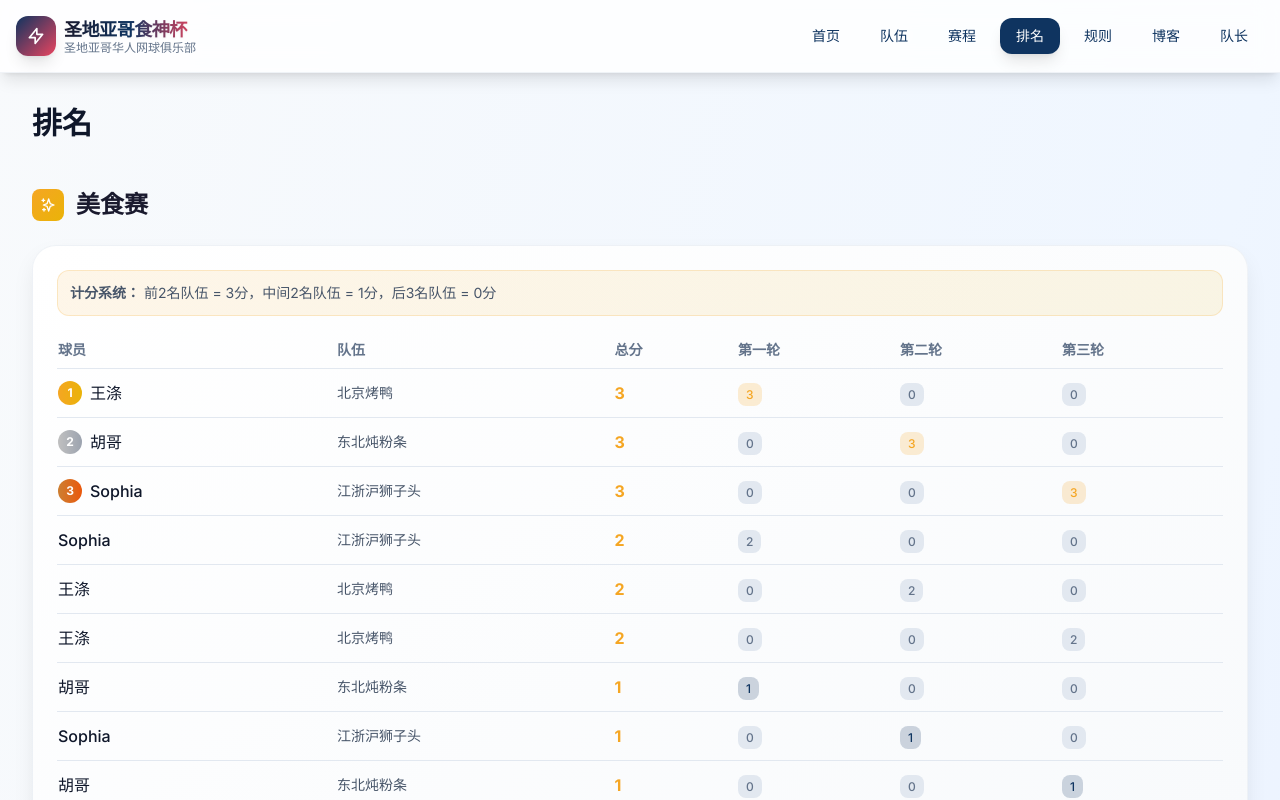
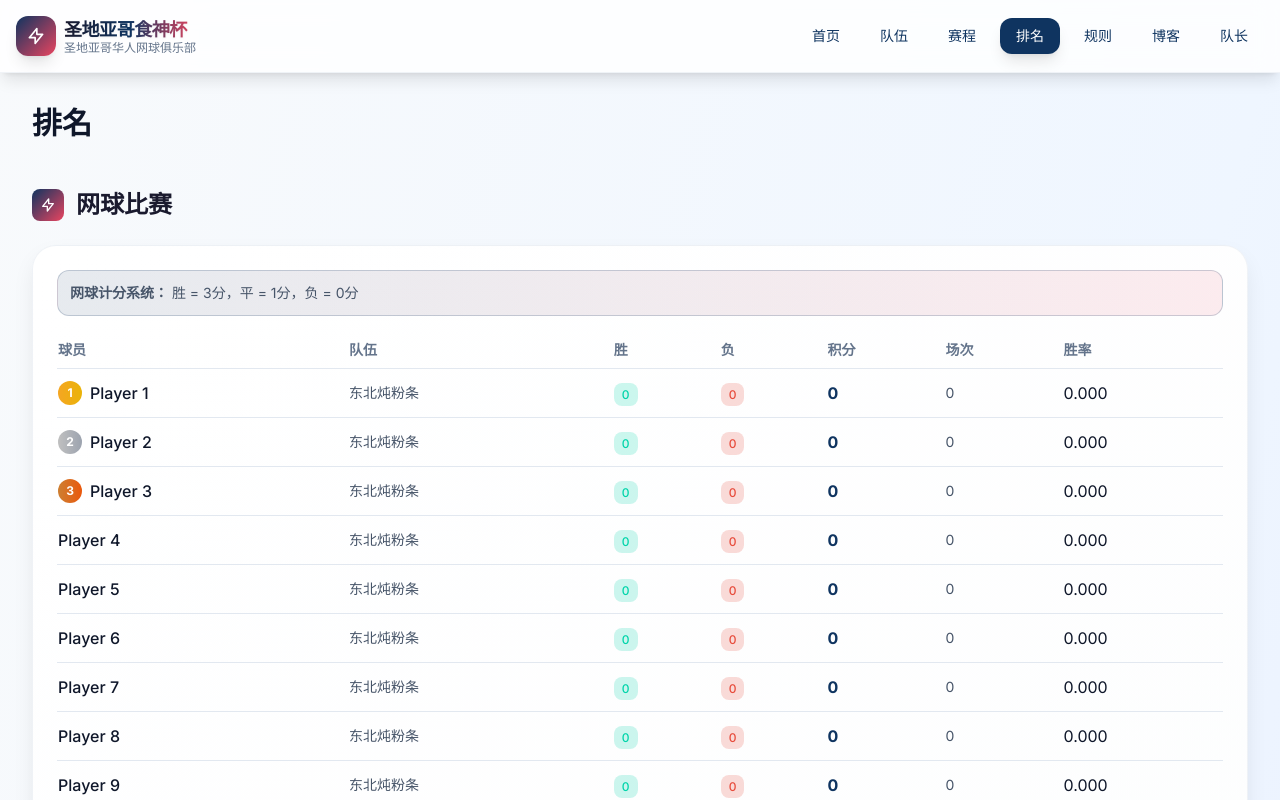
Before and after one commit to seghippo/foodgodcup.github.io, a Next.js app: page /standings in a window 1280 px wide. Shown: the top 800 px of the page. Built offline with nearby package versions, Linux system fonts and the light colour scheme.

Commit message:
Remove culinary competition (美食赛) standings from standings page

```diff
--- a/app/standings/page.tsx
+++ b/app/standings/page.tsx
@@ -1,6 +1,6 @@
 'use client';
 
-import { standings, culinaryStandings, teamsById, generatePlayerStandings, generateCulinaryPlayerStandings } from '@/lib/data';
+import { standings, teamsById, generatePlayerStandings } from '@/lib/data';
 import { useLanguage } from '@/lib/language';
 
 export default function StandingsPage() {
@@ -19,95 +19,11 @@ export default function StandingsPage() {
 
   // Generate individual player standings
   const playerStandings = generatePlayerStandings();
-  const culinaryPlayerStandings = generateCulinaryPlayerStandings();
 
   return (
     <div className="space-y-12">
       <h1 className="text-3xl font-bold">{t('standings.title')}</h1>
 
-      {/* Culinary Competition Standings */}
-      <div className="space-y-6">
-        <div className="flex items-center gap-3">
-          <div className="w-8 h-8 bg-gradient-to-br from-league-gold to-yellow-500 rounded-lg flex items-center justify-center">
-            <svg className="w-4 h-4 text-white" fill="none" stroke="currentColor" viewBox="0 0 24 24">
-              <path strokeLinecap="round" strokeLinejoin="round" strokeWidth={2} d="M5 3v4M3 5h4M6 17v4m-2-2h4m5-16l2.286 6.857L21 12l-5.714 2.143L13 21l-2.286-6.857L5 12l5.714-2.143L13 3z" />
-            </svg>
-          </div>
-          <h2 className="text-2xl font-bold text-league-primary dark:text-white">{t('standings.culinaryCompetition')}</h2>
-        </div>
-
-        <div className="card overflow-x-auto">
-          <div className="mb-4 p-3 bg-gradient-to-r from-league-gold/10 to-yellow-500/10 rounded-xl border border-league-gold/20">
-            <p className="text-sm text-slate-600 dark:text-slate-400">
-              <strong>{t('standings.scoringSystem')}</strong> {t('standings.scoringDesc')}
-            </p>
-          </div>
-
-          <table className="w-full text-left">
-            <thead className="text-sm text-slate-500">
-              <tr>
-                <th className="py-2 pr-4">{t('standings.player')}</th>
-                <th className="py-2 pr-4">{t('standings.team')}</th>
-                <th className="py-2 pr-4">{t('standings.total')}</th>
-                <th className="py-2 pr-4">{t('standings.round1')}</th>
-                <th className="py-2 pr-4">{t('standings.round2')}</th>
-                <th className="py-2 pr-4">{t('standings.round3')}</th>
-              </tr>
-            </thead>
-            <tbody>
-              {culinaryPlayerStandings.map((s, index) => (
-                <tr key={s.playerId} className="border-t border-slate-200 dark:border-slate-800">
-                  <td className="py-3 pr-4 font-medium">
-                    <div className="flex items-center gap-2">
-                      {index < 3 && (
-                        <div className={`w-6 h-6 rounded-full flex items-center justify-center text-xs font-bold text-white ${
-                          index === 0 ? 'bg-gradient-to-r from-league-gold to-yellow-500' :
-                          index === 1 ? 'bg-gradient-to-r from-league-silver to-gray-400' :
-                          'bg-gradient-to-r from-league-bronze to-orange-600'
-                        }`}>
-                          {index + 1}
-                        </div>
-                      )}
-                      {s.playerName}
-                    </div>
-                  </td>
-                  <td className="py-3 pr-4 text-sm text-slate-600 dark:text-slate-400">
-                    {s.teamName}
-                  </td>
-                  <td className="py-3 pr-4 font-bold text-league-gold">{s.points}</td>
-                  <td className="py-3 pr-4">
-                    <span className={`px-2 py-1 rounded-lg text-xs font-medium ${
-                      s.round1 === 3 ? 'bg-league-gold/20 text-league-gold' :
-                      s.round1 === 1 ? 'bg-league-accent/20 text-league-accent' :
-                      'bg-slate-200 dark:bg-slate-700 text-slate-500'
-                    }`}>
-                      {s.round1}
-                    </span>
-                  </td>
-                  <td className="py-3 pr-4">
-                    <span className={`px-2 py-1 rounded-lg text-xs font-medium ${
-                      s.round2 === 3 ? 'bg-league-gold/20 text-league-gold' :
-                      s.round2 === 1 ? 'bg-league-accent/20 text-league-accent' :
-                      'bg-slate-200 dark:bg-slate-700 text-slate-500'
-                    }`}>
-                      {s.round2}
-                    </span>
-                  </td>
-                  <td className="py-3 pr-4">
-                    <span className={`px-2 py-1 rounded-lg text-xs font-medium ${
-                      s.round3 === 3 ? 'bg-league-gold/20 text-league-gold' :
-                      s.round3 === 1 ? 'bg-league-accent/20 text-league-accent' :
-                      'bg-slate-200 dark:bg-slate-700 text-slate-500'
-                    }`}>
-                      {s.round3}
-                    </span>
-                  </td>
-                </tr>
-              ))}
-            </tbody>
-          </table>
-        </div>
-      </div>
 
       {/* Tennis Standings */}
       <div className="space-y-6">
```
